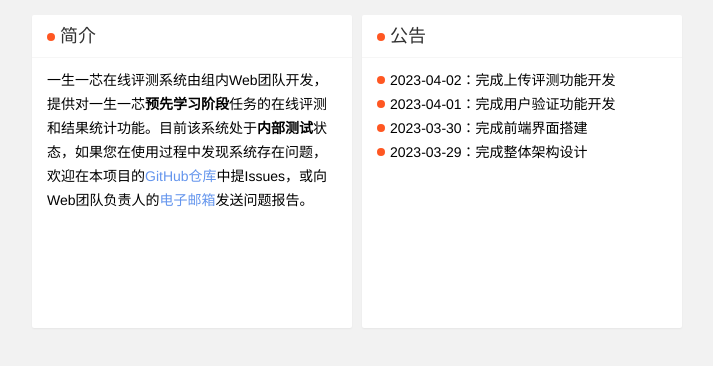
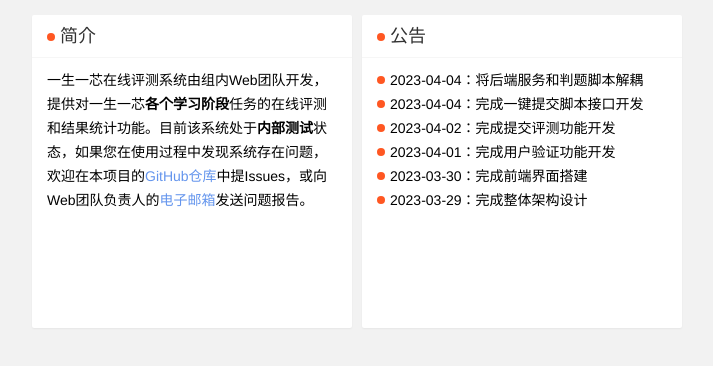
Before and after one commit to oscc-web/ysyx-oj-system, a website: page public/html/home.html in a window 1280 px wide. Shown: the whole page, without its empty margins (283-996 px from the left). Drawn offline with Linux system fonts and the light colour scheme.

Commit message:
doc: modify the contents

```diff
--- a/public/html/home.html
+++ b/public/html/home.html
@@ -34,7 +34,7 @@
                 <div class="layui-card">
                     <div class="layui-card-header"><span class="layui-badge-dot"></span>简介</div>
                     <div class="layui-card-body">
-                        <div>一生一芯在线评测系统由组内Web团队开发，提供对一生一芯<span style="font-weight:bold;">预先学习阶段</span>任务的在线评测和结果统计功能。目前该系统处于<span style="font-weight:bold;">内部测试</span>状态，如果您在使用过程中发现系统存在问题，欢迎在本项目的<a href="https://github.com/myyerrol/ysyx-oj-system" target="_blank">GitHub仓库</a>中提Issues，或向Web团队负责人的<a href="mailto:myyerrol@126.com" target="_blank">电子邮箱</a>发送问题报告。</div>
+                        <div>一生一芯在线评测系统由组内Web团队开发，提供对一生一芯<span style="font-weight:bold;">各个学习阶段</span>任务的在线评测和结果统计功能。目前该系统处于<span style="font-weight:bold;">内部测试</span>状态，如果您在使用过程中发现系统存在问题，欢迎在本项目的<a href="https://github.com/myyerrol/ysyx-oj-system" target="_blank">GitHub仓库</a>中提Issues，或向Web团队负责人的<a href="mailto:myyerrol@126.com" target="_blank">电子邮箱</a>发送问题报告。</div>
                     </div>
                 </div>
             </div>
@@ -43,7 +43,9 @@
                     <div class="layui-card-header"><span class="layui-badge-dot"></span>公告</div>
                     <div class="layui-card-body">
                         <ul>
-                            <li><span class="layui-badge-dot"></span>2023-04-02：完成上传评测功能开发</li>
+                            <li><span class="layui-badge-dot"></span>2023-04-04：将后端服务和判题脚本解耦</li>
+                            <li><span class="layui-badge-dot"></span>2023-04-04：完成一键提交脚本接口开发</li>
+                            <li><span class="layui-badge-dot"></span>2023-04-02：完成提交评测功能开发</li>
                             <li><span class="layui-badge-dot"></span>2023-04-01：完成用户验证功能开发</li>
                             <li><span class="layui-badge-dot"></span>2023-03-30：完成前端界面搭建</li>
                             <li><span class="layui-badge-dot"></span>2023-03-29：完成整体架构设计</li>
```
